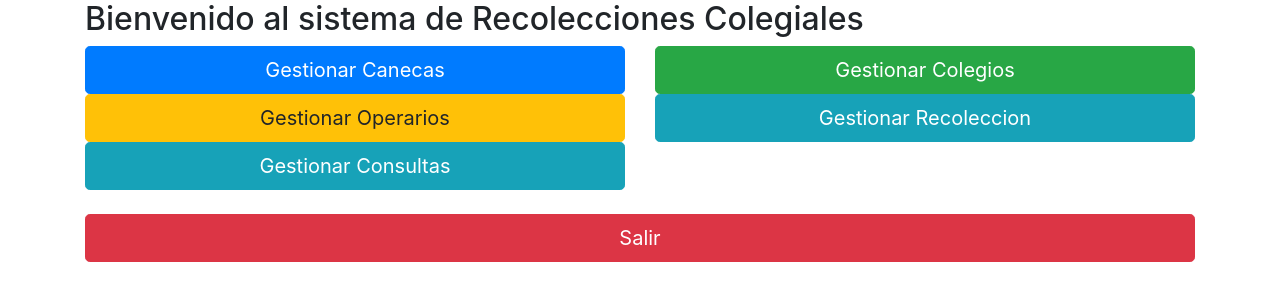
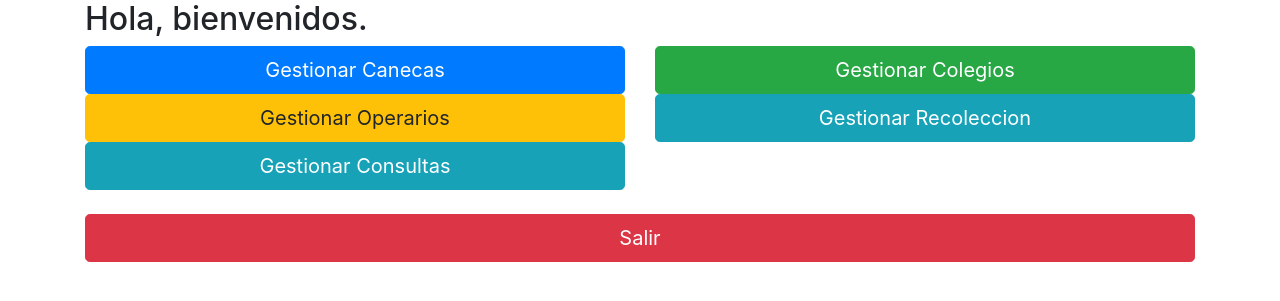
Before and after one commit to JcPallares06/Practica, a Django app: page /mostrarprincipal in a window 1280 px wide. Shown: the top 301 px of the page. Run offline with Django 4.2, Linux system fonts and the light colour scheme; some libraries are stand-ins or nearby versions.

Commit message:
Agregamos 'hola'

```diff
--- a/apprecoleccion/templates/principal.html
+++ b/apprecoleccion/templates/principal.html
@@ -7,7 +7,7 @@
 </head>
 <body>
   <div class="container">
-    <h2>Bienvenido al sistema de Recolecciones Colegiales</h2>
+    <h2>Hola, bienvenidos.</h2>
     <div class="row">
       <div class="col-md-6">
         <a href="/mostrarlistarcaneca" class="btn btn-primary btn-lg btn-block">Gestionar Canecas</a>
```
Also changed, not shown: 1 other file.
